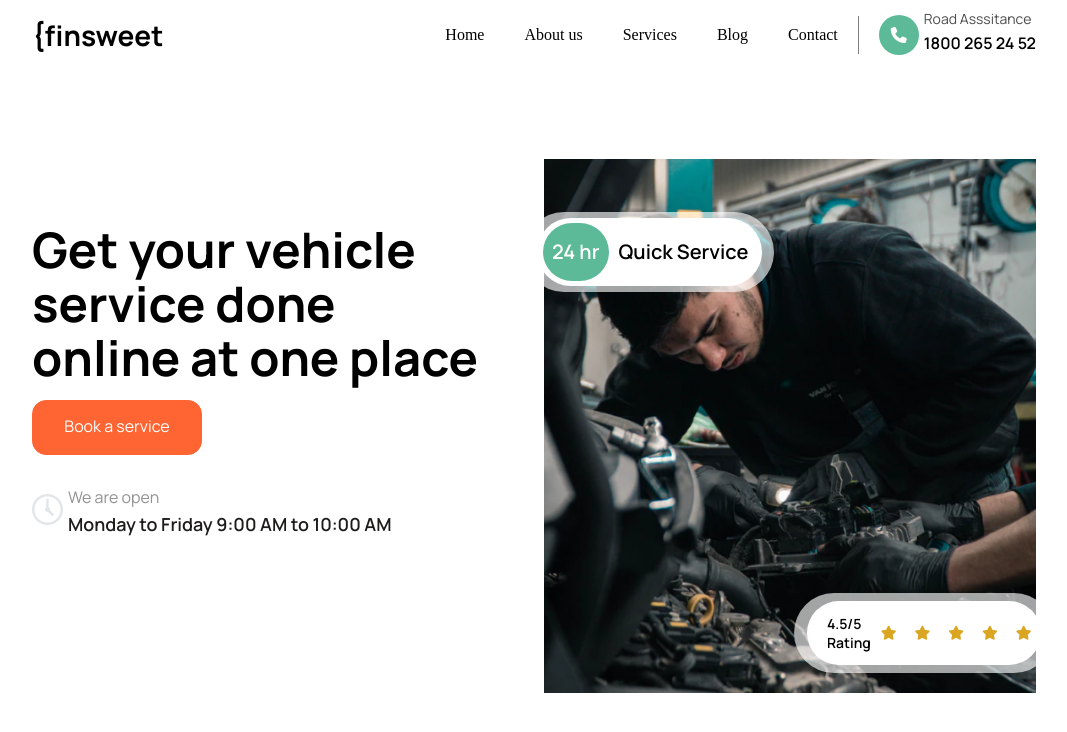
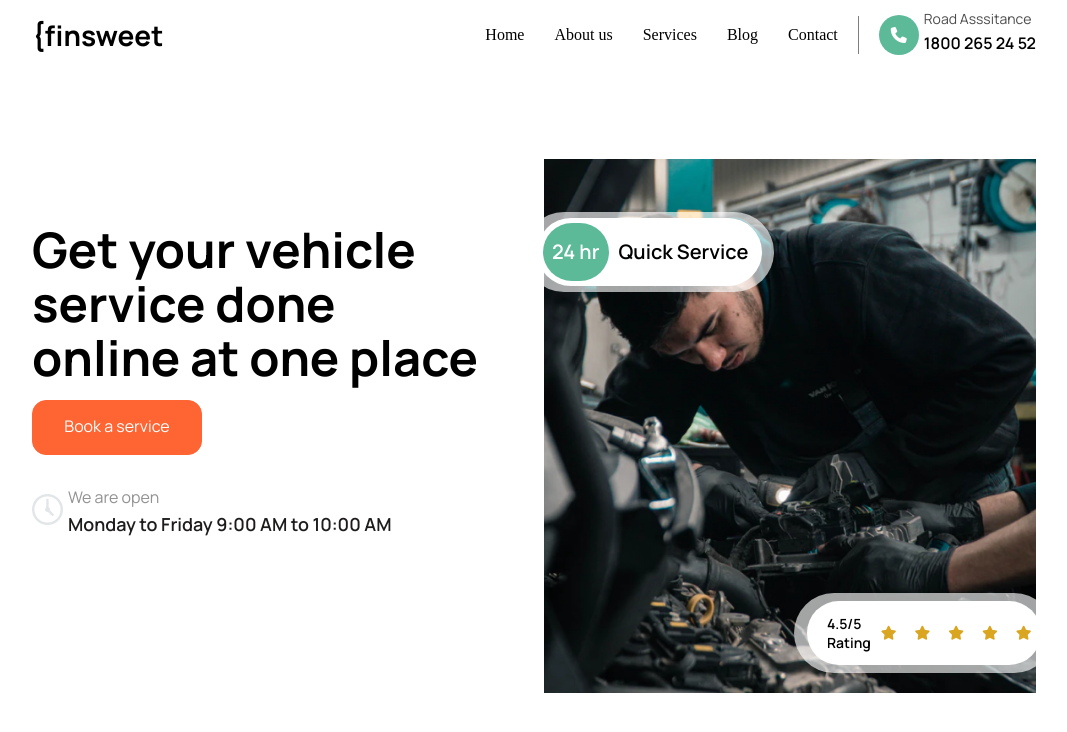
Before and after one commit to mabirhire1/finsweet, a plain HTML site: page index.html in a window 1280 px wide. Shown: the whole page, without its empty margins (96-1163 px from the left). Drawn offline with Linux system fonts and the light colour scheme.

Commit message:
reworked

```diff
--- a/css/style.css
+++ b/css/style.css
@@ -31,7 +31,7 @@ nav{
 nav ul{
   display: flex;
   align-items: center;
-  column-gap: 40px;
+  column-gap: 30px;
   border-right: 1px solid gray;
   padding: 5px 20px 5px 0px ;
   font-size: 16px;
```
